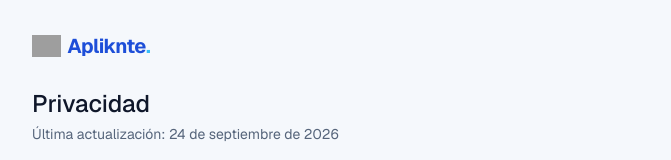
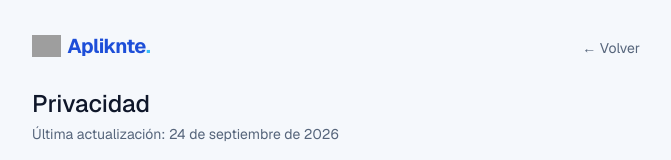
Before and after one commit to HimuraFresh/apliknte-job-tracker, a Next.js app: page /privacidad in a window 1280 px wide. Shown: the top 160 px of the page, without its empty margins (304-975 px from the left). Built offline with nearby package versions, Linux system fonts and the light colour scheme; no server answers; grey boxes are pictures that could not be loaded.

Commit message:
Menu a 44px, volver en privacidad y titulos de pestana

```diff
--- a/app/entrar/page.tsx
+++ b/app/entrar/page.tsx
@@ -1,4 +1,7 @@
 import EntrarForm from "./EntrarForm";
+import { title } from "@/lib/title";
+
+export const generateMetadata = () => title("Entrar", "Sign in");
 
 // /auth/callback nos devuelve aqui con ?error=link si el enlace del correo no vale.
 export default async function EntrarPage({ searchParams }: PageProps<"/entrar">) {
--- a/app/panel/page.tsx
+++ b/app/panel/page.tsx
@@ -1,5 +1,8 @@
 import { supabaseServer } from "@/lib/supabase/server";
+import { title } from "@/lib/title";
 import Panel, { type Application, type Cv } from "@/components/Panel";
+
+export const generateMetadata = () => title("Candidaturas", "Applications");
 
 export default async function PanelPage() {
   const supabase = await supabaseServer();
--- a/app/privacidad/page.tsx
+++ b/app/privacidad/page.tsx
@@ -1,7 +1,8 @@
 import { cookies } from "next/headers";
 import Logo from "@/components/Logo";
+import { title } from "@/lib/title";
 
-export const metadata = { title: "Privacidad · Apliknte" };
+export const generateMetadata = () => title("Privacidad", "Privacy");
 
 // El texto vive aqui y no en dict.ts: es largo, cambia poco y asi se lee de corrido.
 // Publica a proposito (sin sesion): la gente tiene que poder leerla antes de registrarse.
@@ -11,9 +12,14 @@ export default async function Privacidad() {
 
   return (
     <main className="mx-auto w-full max-w-2xl flex-1 p-6 sm:p-8">
-      <a href="/panel" className="text-xl">
-        <Logo />
-      </a>
+      <div className="flex items-center justify-between gap-4">
+        <a href="/panel" className="text-xl">
+          <Logo />
+        </a>
+        <a href="/panel" className="tap text-sm text-muted transition hover:text-foreground">
+          ← {t.back}
+        </a>
+      </div>
       <h1 className="mt-6 text-2xl font-medium">{t.title}</h1>
       <p className="mt-1 text-sm text-muted">{t.updated}</p>
 
@@ -30,6 +36,7 @@ export default async function Privacidad() {
 }
 
 const ES = {
+  back: "Volver",
   title: "Privacidad",
   updated: "Última actualización: 24 de septiembre de 2026",
   sections: [
@@ -77,6 +84,7 @@ const ES = {
 };
 
 const EN = {
+  back: "Back",
   title: "Privacy",
   updated: "Last updated: 24 September 2026",
   sections: [
--- a/components/AppMenu.tsx
+++ b/components/AppMenu.tsx
@@ -44,7 +44,7 @@ export default function AppMenu({
         aria-label={t.menu}
         aria-expanded={open}
         aria-controls={menuId}
-        className="grid h-10 w-10 place-items-center rounded-xl border border-border bg-surface text-foreground transition hover:border-brand"
+        className="grid h-11 w-11 place-items-center rounded-xl border border-border bg-surface text-foreground transition hover:border-brand"
       >
         <svg viewBox="0 0 24 24" aria-hidden="true" className="h-5 w-5" fill="none" stroke="currentColor" strokeWidth="2" strokeLinecap="round">
           {open ? <path d="M6 6l12 12M18 6L6 18" /> : <path d="M4 7h16M4 12h16M4 17h16" />}
--- /dev/null
+++ b/lib/title.ts
@@ -0,0 +1,8 @@
+import { cookies } from "next/headers";
+
+// Titulo de la pestaña, en el idioma elegido: "Candidaturas · Apliknte". Las pantallas que
+// no lo usan se quedan con "Apliknte" a secas, el del layout.
+export async function title(es: string, en: string) {
+  const locale = (await cookies()).get("locale")?.value;
+  return { title: `${locale === "en" ? en : es} · Apliknte` };
+}
```
